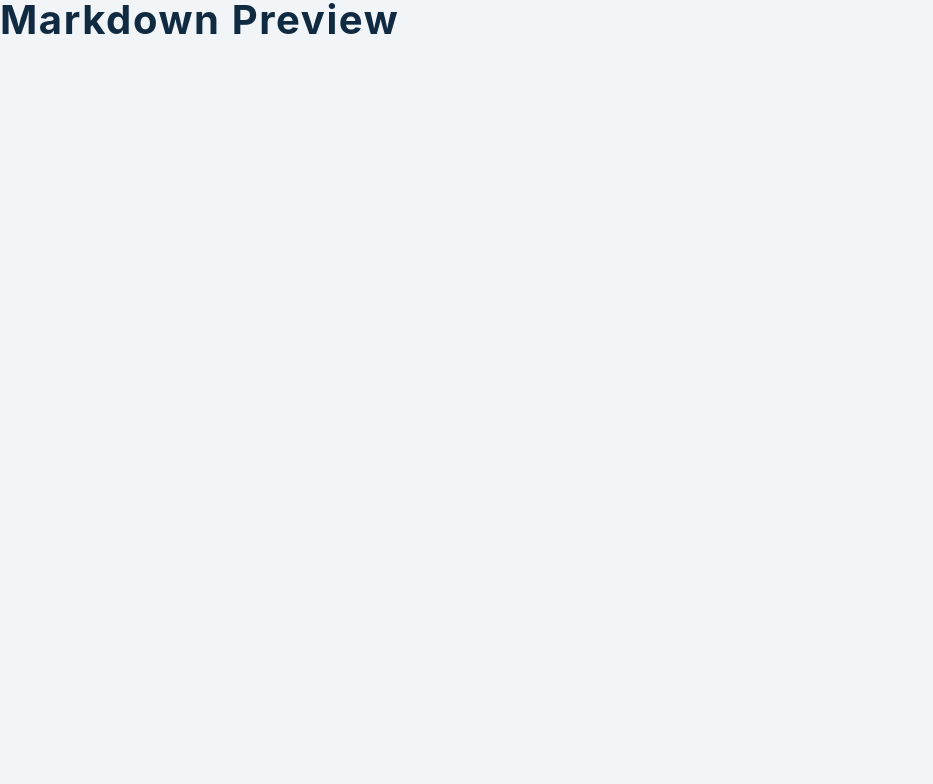
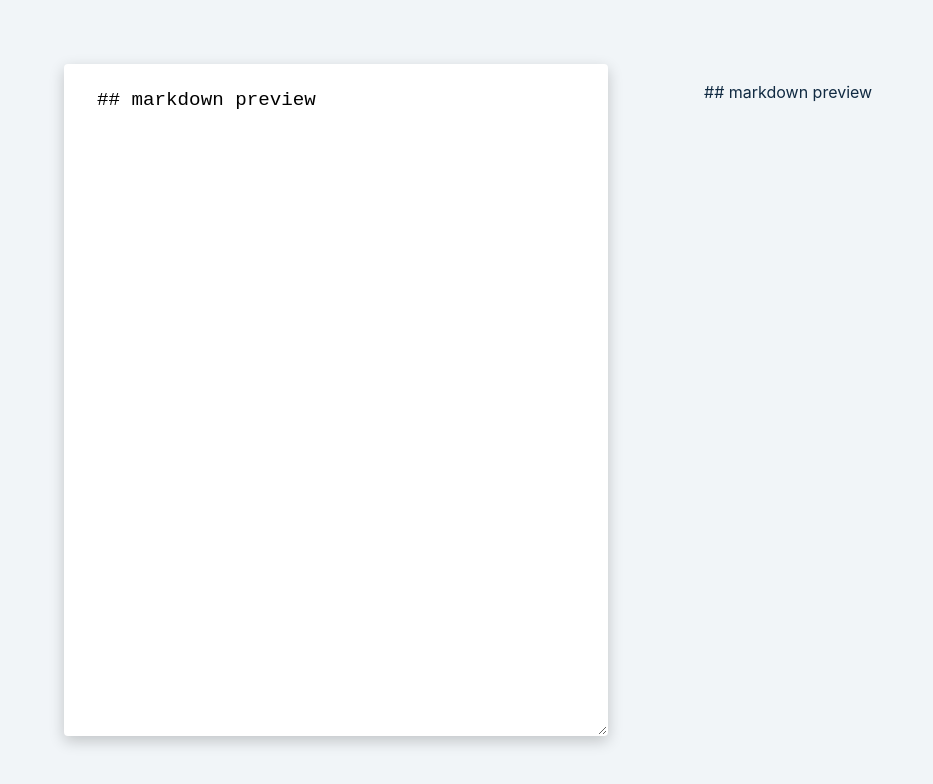
Before and after one commit to Ilie1985/markdown_practice, a React (Create React App) app: page / in a window 1280 px wide. Shown: the top 784 px of the page, without its empty margins (0-933 px from the left). Built offline with nearby package versions, Linux system fonts and the light colour scheme.

Commit message:
set the state and catch the value of textarea

```diff
--- a/package.json
+++ b/package.json
@@ -8,6 +8,7 @@
     "@testing-library/user-event": "^13.5.0",
     "react": "^18.2.0",
     "react-dom": "^18.2.0",
+    "react-markdown": "^8.0.3",
     "react-scripts": "5.0.1",
     "web-vitals": "^2.1.4"
   },
--- a/src/App.js
+++ b/src/App.js
@@ -1,11 +1,24 @@
-import React, { useState } from 'react'
-import ReactMarkdown from 'react-markdown'
+import React, { useState } from "react";
+import ReactMarkdown from "react-markdown";
 
 function App() {
+  const [markdown, setMarkdown] = useState("## markdown preview");
+
+  const textHandler = (e) => {
+    setMarkdown(e.target.value);
+  };
+
   return (
-    <div className="App">
-  <h2>markdown preview</h2>
-    </div>
+    <main>
+      <section className="markdown">
+        <textarea
+          className="input"
+          value={markdown}
+          onChange={textHandler}
+        ></textarea>
+        <article className="result">{markdown}</article>
+      </section>
+    </main>
   );
 }
 
--- a/src/index.js
+++ b/src/index.js
@@ -2,7 +2,7 @@ import React from 'react';
 import ReactDOM from 'react-dom/client';
 import './index.css';
 import App from './App';
-import reportWebVitals from './reportWebVitals';
+
 
 const root = ReactDOM.createRoot(document.getElementById('root'));
 root.render(
@@ -10,8 +10,3 @@ root.render(
     <App />
   </React.StrictMode>
 );
-
-// If you want to start measuring performance in your app, pass a function
-// to log results (for example: reportWebVitals(console.log))
-// or send to an analytics endpoint. Learn more: https://bit.ly/CRA-vitals
-reportWebVitals();
```
Also changed, not shown: 1 other file (tests, documents, lock files or other folders).
